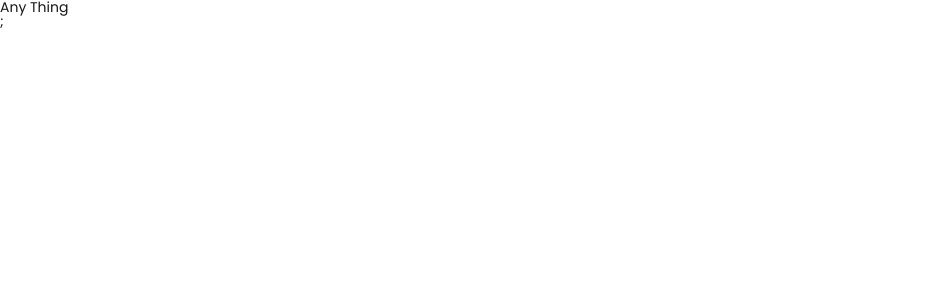
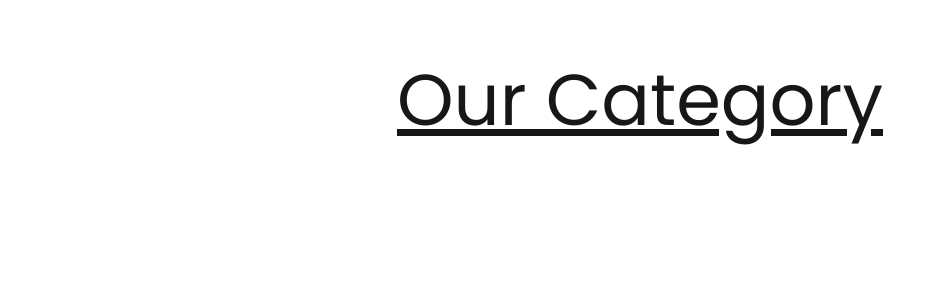
Before and after one commit to moataz-armash/trendline-product-details, a Next.js app: page / in a window 1280 px wide. Shown: the top 300 px of the page, without its empty margins (0-946 px from the left). Built offline with nearby package versions, Linux system fonts and the light colour scheme.

Commit message:
refactore the code

```diff
--- a/app/(auth)/lib/navbarData.ts
+++ b/app/(auth)/lib/navbarData.ts
@@ -12,11 +12,21 @@ import favorite from "@/public/rightSideIcons/love.svg";
 const languages = ["EN", "AR", "TR"];
 
 const navigation: NavItem[] = [
-  { name: "Home", href: "#", current: true, icon: homeIcon },
-  { name: "Our Category", href: "#", current: false, icon: ourCategoryIcon },
-  { name: "About Us", href: "#", current: false, icon: aboutUsIcon },
-  { name: "Contact Us", href: "#", current: false, icon: contactUsIcon },
-  { name: "FAQs", href: "#", current: false, icon: faqsIcon },
+  { name: "Home", href: "/", current: true, icon: homeIcon },
+  {
+    name: "Our Category",
+    href: "/ourCategory",
+    current: false,
+    icon: ourCategoryIcon,
+  },
+  { name: "About Us", href: "/aboutus", current: false, icon: aboutUsIcon },
+  {
+    name: "Contact Us",
+    href: "/contactus",
+    current: false,
+    icon: contactUsIcon,
+  },
+  { name: "FAQs", href: "/faqs", current: false, icon: faqsIcon },
 ];
 
 const rightSideIcons: RightSideIcon[] = [
--- a/app/components/Footer.tsx
+++ b/app/components/Footer.tsx
@@ -19,7 +19,7 @@ export default function Footer() {
           aria-hidden
         />
 
-        <div className="grid grid-cols-1 md:grid-cols-6 gap-12 mx-auto max-w-7xl px-4 items-start">
+        <div className="grid grid-cols-1 md:grid-cols-6 gap-4 md:gap-12 mx-auto max-w-7xl px-4 items-start">
           {/* Brand + blurb */}
           <div className="max-w-xl col-span-2">
             <Image
--- a/app/components/footer/ContactUs.tsx
+++ b/app/components/footer/ContactUs.tsx
@@ -3,7 +3,7 @@ import Image from "next/image";
 export default function ContactUs({ className = "" }: { className?: string }) {
   const icons = [
     { alt: "phone", src: "/footer/phone.svg", title: "+87 01928491" },
-    { alt: "email", src: "/footer/email.svg", title: " Named@gmail.com" },
+    { alt: "email", src: "/footer/email.svg", title: "Named@gmail.com" },
     { alt: "map", src: "/footer/map.svg", title: "381, cairo, egypt" },
   ];
   return (
--- a/app/ourCategory/[productSlug]/page.tsx
+++ b/app/ourCategory/[productSlug]/page.tsx
@@ -6,7 +6,7 @@ import ProductDetails from "@/app/components/ProductDetails";
 import RatingReviews from "@/app/components/RatingReviews";
 import Footer from "@/app/components/Footer";
 
-const crumbs = [
+const baseCrumbs = [
   { label: "Home", href: "/" },
   { label: "Our Category", href: "/ourCategory" },
 ];
@@ -16,10 +16,14 @@ export default function Page({
 }: {
   params: { productSlug: string };
 }) {
-  crumbs.push({
-    label: ProductSlugTransfer(productSlug),
-    href: `/${productSlug}`,
-  });
+  const crumbs = [
+    ...baseCrumbs,
+    {
+      label: ProductSlugTransfer(productSlug),
+      href: `/${productSlug}`,
+    },
+  ];
+
   return (
     <>
       <Navbar />
--- a/app/page.tsx
+++ b/app/page.tsx
@@ -1,7 +1,13 @@
+import Link from "next/link";
+
 export default function Home() {
   return (
     <>
-      <div>Any Thing</div>;
+      <div className="mx-w-7xl text-center py-16 mx-auto">
+        <Link href="/ourCategory/t-shirt" className="underline text-7xl">
+          Our Category
+        </Link>
+      </div>
     </>
   );
 }
```
Also changed, not shown: app/components/VerifyCodeInput.tsx (deleted).
